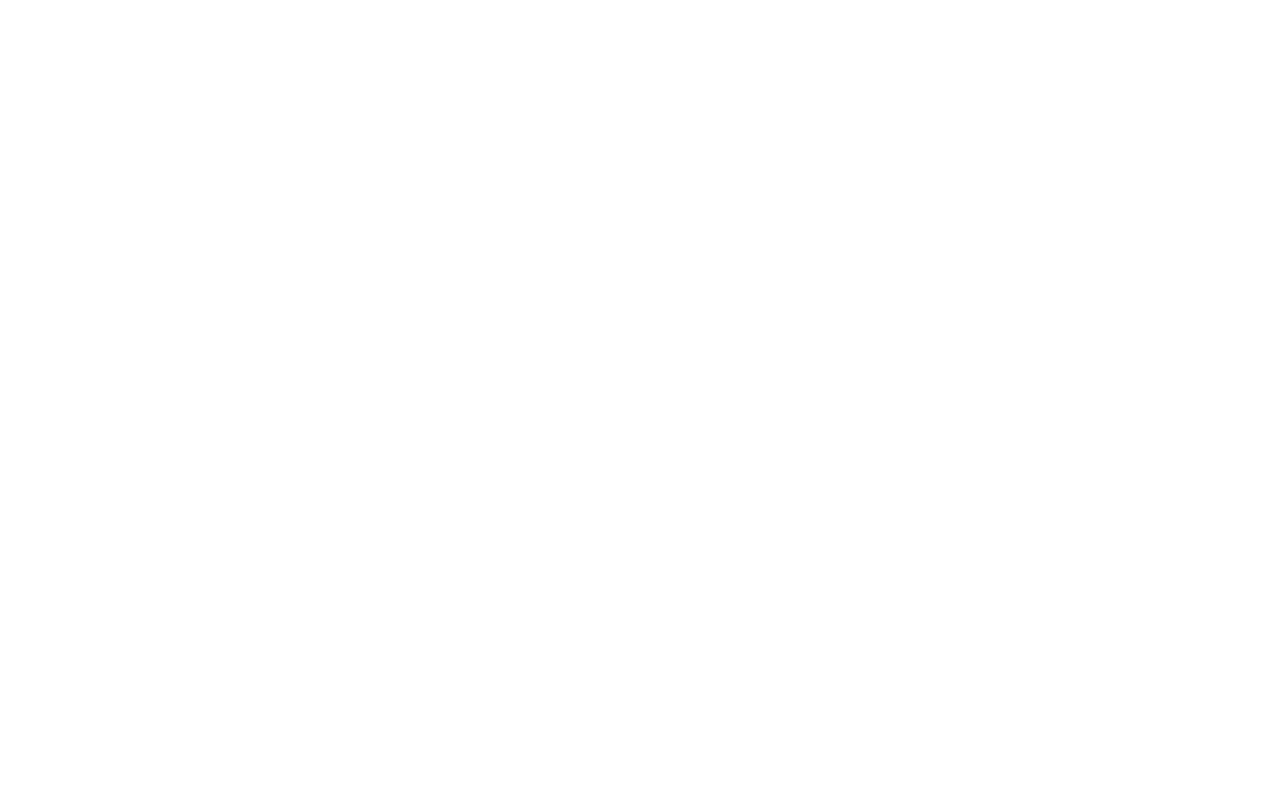
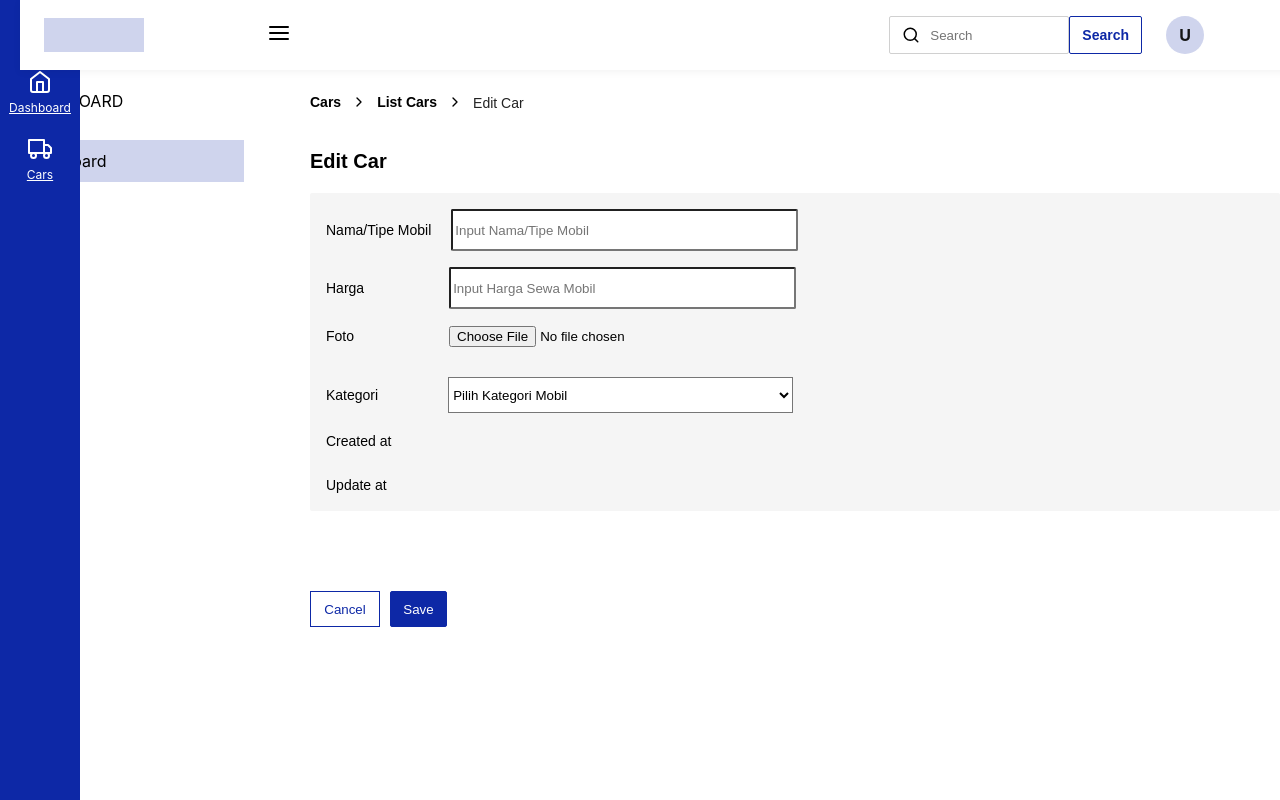
Before and after one commit to baihakidp/adminplatinum, a React (Create React App) app: page /Editcar/1 in a window 1280 px wide. Before the commit this address had no page. Built offline with nearby package versions, Linux system fonts and the light colour scheme.

Commit message:
edit and Add

```diff
--- a/src/App.js
+++ b/src/App.js
@@ -12,7 +12,7 @@ function App() {
       <Route path="/dashboard" element={<Dashboard />} />
       <Route path="/carlist" element={<ListCars />} />
       <Route path="/Addcar" element={<Addcar/>}/>
-      <Route path="/Editcar" element={<Editcar/>}/>
+      <Route path="/Editcar/:id" element={<Editcar/>}/>
     </Routes>
   );
 }
--- a/src/components/CarList.js
+++ b/src/components/CarList.js
@@ -25,9 +25,9 @@ const CarList = () => {
   const Dispatch = useDispatch();
   const {Mydelete} = useSelector((rootReducer) => rootReducer.reduceCar)
 
-  useEffect(() => {
-    Getcar();
-  })
+  // useEffect(() => {
+  //   Getcar();
+  // },[])
 
   useEffect(() => {
    Getcar()
@@ -271,7 +271,7 @@ const CarList = () => {
                       <FiTrash size={18} />
                       <p className="p-Delete">Delete</p>
                     </button>
-                    <Link to={"/Editcar"}>
+                    <Link to={`/Editcar/${item.id}`}>
                     <button className="button-edit">
                      <FiEdit size={18}  />
                       <p className="p-Edit">Edit</p>
--- a/src/components/Navbar.js
+++ b/src/components/Navbar.js
@@ -1,8 +1,21 @@
-import React from "react";
+import { useEffect, useState } from "react";
 import { FiMenu, FiSearch } from "react-icons/fi";
 import "./Navbar.css";
 
 const Navbar = () => {
+  const [Mymail, setMymail] = useState(false)
+
+  useEffect(() => {
+    const email = localStorage.getItem('email')
+
+   if(email) {
+    setMymail(email)
+   }
+   else {
+    setMymail();
+   }
+
+  })
   return (
     <div className="navbar-bg">
       <div className="navbar-container">
@@ -25,7 +38,8 @@ const Navbar = () => {
               <div className="profile-logo">
                 <p>U</p>
               </div>
-              <div className="name-logo">Unis Badri</div>
+             {Mymail ?   <div className="name-logo">{Mymail}</div>
+             : null}
             </div>
           </div>
         </div>
--- a/src/components/Updatecar.css
+++ b/src/components/Updatecar.css
@@ -94,3 +94,35 @@
     height: 36px;
     background-color: white;
 }
+
+.created-at {
+   display: flex;
+   margin-left: 16px;
+   font-size: 14px;
+   font-family: Arial, Helvetica, sans-serif;
+}
+
+.div-button-add {
+    display: flex;
+    margin-top: 80px;
+    gap: 10px;
+}
+
+.button-cancel {
+   width: 70px;
+   height: 36px;
+   color: #0D28A6;
+   background-color: white;
+   border: 1px solid #0D28A6;
+   cursor: pointer;
+}
+
+.button-save {
+    width: 57px;
+    height: 36px;
+    border-radius: 2px;
+    background-color: #0D28A6;
+    color: white;
+    border: #0D28A6 1px solid;
+    cursor: pointer;
+}
--- a/src/components/Updatecar.js
+++ b/src/components/Updatecar.js
@@ -1,7 +1,58 @@
 import "../components/Updatecar.css"
 import { FiChevronRight } from "react-icons/fi";
 import { FiUpload } from "react-icons/fi";
+import { useEffect, useState } from "react";
+import { useDispatch, useSelector } from "react-redux";
+import { Postcar } from "../redux/actions/carAction";
+import rootReducer from "../redux/reducers";
+import { Link, useNavigate } from "react-router-dom";
+
 const Updatecar = () => {
+     const [name, setname] = useState('');
+     const [harga, setharga] = useState('');
+     const [photo, setphoto] = useState(null);
+     const [cat, setcat] = useState(null);
+     const Dispatch = useDispatch();
+     const navigate = useNavigate('');
+     const {Newcar} = useSelector((rootReducer) => rootReducer.reduceCar)
+
+
+     const Handlename = (e) => {
+       setname(e.target.value)
+     }
+
+     const Handleprice= (e) => {
+       setharga(e.target.value)
+     }
+
+     const Handleimage = (e) => {
+      setphoto(e.target.files[0])
+     }
+
+     const Handlecategory = (e) => {
+       setcat(e.target.value)
+     }
+
+     console.log(name)
+     console.log(harga)
+     console.log(photo)
+     console.log(cat)
+
+     const HandleSavebutton = () => {
+        const formdata = new FormData();
+        formdata.append('name', name)
+        formdata.append('category', cat)
+        formdata.append('price', harga)
+        formdata.append('image', photo)
+
+        Dispatch(Postcar(formdata))
+
+        if(Newcar) {
+          alert('Mobil berhasil ditambahkan..')
+          navigate('/carlist')
+        }
+     }
+
     return (
         <div className="div-update">
           <div className="bread-crumb-add">
@@ -27,38 +78,55 @@ const Updatecar = () => {
          <div className="div-inputcarAdd">
             <div className="div-input">
               <label className="label-add">Nama/Tipe Mobil</label>
-              <input type={"name"} placeholder="Input Nama/Tipe Mobil" className="input-add"/>
+              <input type={"name"} placeholder="Input Nama/Tipe Mobil" className="input-add" onChange={Handlename}/>
             </div>
 
             {/* batas */}
 
             <div className="div-input">
               <label className="label-add">Harga</label>
-              <input type={"name"} placeholder="Input Harga Sewa Mobil" className="input-add1"/>
+              <input type={"name"} placeholder="Input Harga Sewa Mobil" className="input-add1" onChange={Handleprice}/>
             </div>
 
              {/* batas-batas */}
 
              <div className="div-input-file">
                 <label className="label-add">Foto</label>
-                <input type={'file'} className="input-file" />
+                <input type={'file'} className="input-file" onChange={Handleimage} />
              </div>
 
              {/* batas */}
 
              <div className="div-input">
                 <label className="label-add">Kategori</label>
-                <select className="select-add">
+                <select className="select-add" onChange={Handlecategory}>
                   <option>Pilih Kategori Mobil</option>
-                  <option>Small</option>
-                  <option>Medium</option>
-                  <option>Large</option>
+                  <option>2-4 orang</option>
+                  <option>4-6 orang</option>
+                  <option>6-8 orang</option>
                 </select>
              </div>
 
              {/* batas */}
 
+            <div className="created-at">
+               <p>Created at</p>
+            </div>
+
+          {/* batasan */}
+
+            <div className="created-at">
+               <p>Update at</p>
+            </div>
          </div>
+
+        {/* div untuk button */}
+          <div className="div-button-add">
+            <Link to={"/carlist"}>
+            <button className="button-cancel">Cancel</button>
+            </Link>
+            <button className="button-save" onClick={HandleSavebutton}>Save</button>
+          </div>
         </div>
     );
 }
--- /dev/null
+++ b/src/components/carEdit.js
@@ -0,0 +1,134 @@
+import "../components/Updatecar.css"
+import { FiChevronRight } from "react-icons/fi";
+import { Link, useNavigate, useParams } from "react-router-dom";
+import { Editmycar } from "../redux/actions/carAction";
+import { useState } from "react";
+import { useDispatch, useSelector } from "react-redux";
+import rootReducer from "../redux/reducers";
+
+const CarEdit = () => {
+  const [Name, setName] = useState('');
+  const [Harga, setHarga] = useState('');
+  const [img, setimg] = useState(null);
+  const [cat, setcat] = useState(null);
+  const {id} = useParams();
+  const Dispatch = useDispatch('');
+  const navigate = useNavigate('');
+  const {Edit} = useSelector((rootReducer) => rootReducer.reduceCar)
+
+  const HandleNama = (e) => {
+    setName(e.target.value)
+  }
+
+  const Handleprice = (e) => {
+    setHarga(e.target.value)
+  }
+
+  const HandleGambar = (e) => {
+     setimg(e.target.files[0])
+  }
+
+  const Handlecategori = (e) => {
+    setcat(e.target.value)
+  }
+
+  const HandlebuttonEdit = () => {
+    const formdata = new FormData();
+    formdata.append("name", Name)
+    formdata.append("price", Harga)
+    formdata.append("category", cat)
+    formdata.append('image', img)
+
+    Dispatch(Editmycar(id, formdata))
+
+    if(Edit) {
+      navigate('/carlist')
+    }
+  }
+
+  console.log(Name)
+  console.log(Harga)
+  console.log(img)
+  console.log(cat)
+
+  // console.log(Edit)
+
+    return (
+        <div className="div-update">
+        <div className="bread-crumb-add">
+           <p className="Cars-add">Cars</p>
+           <p className="Chevron-add">
+          <FiChevronRight />
+          </p>
+          <p className="list-cars-add">List Cars</p>
+          <p className="Chevron-add">
+          <FiChevronRight />
+          </p>
+          <p className="addnewcar">Edit Car</p>
+        </div>
+
+        {/* batasan */}
+
+        <div className="div-Addnewcar">
+         <p>Edit Car</p>
+        </div>
+
+          {/* input-Add car */}
+
+       <div className="div-inputcarAdd">
+          <div className="div-input">
+            <label className="label-add">Nama/Tipe Mobil</label>
+            <input type={"name"} placeholder="Input Nama/Tipe Mobil" className="input-add" onChange={HandleNama}/>
+          </div>
+
+          {/* batas */}
+
+          <div className="div-input">
+            <label className="label-add">Harga</label>
+            <input type={"name"} placeholder="Input Harga Sewa Mobil" className="input-add1" onChange={Handleprice}/>
+          </div>
+
+           {/* batas-batas */}
+
+           <div className="div-input-file">
+              <label className="label-add">Foto</label>
+              <input type={'file'} className="input-file" onChange={HandleGambar}/>
+           </div>
+
+           {/* batas */}
+
+           <div className="div-input">
+              <label className="label-add">Kategori</label>
+              <select className="select-add" onChange={Handlecategori}>
+                <option>Pilih Kategori Mobil</option>
+                <option>2-4 orang</option>
+                <option>4-6 orang</option>
+                <option>6-8 orang</option>
+              </select>
+           </div>
+
+           {/* batas */}
+
+          <div className="created-at">
+             <p>Created at</p>
+          </div>
+
+        {/* batasan */}
+
+          <div className="created-at">
+             <p>Update at</p>
+          </div>
+       </div>
+
+      {/* div untuk button */}
+        <div className="div-button-add">
+        <Link to={'/carlist'}>
+          <button className="button-cancel">Cancel</button>
+        </Link>
+          <button className="button-save" onClick={HandlebuttonEdit}>Save</button>
+        </div>
+      </div>
+    );
+}
+
+export default CarEdit;
--- a/src/pages/Editcar.js
+++ b/src/pages/Editcar.js
@@ -1,8 +1,11 @@
+import { useParams } from "react-router-dom";
+import Layoutwrapper from "../components/Layoutwrapper";
+import CarEdit from "../components/carEdit";
 const Editcar = () => {
     return (
-        <div>
-
-        </div>
+        <Layoutwrapper>
+            <CarEdit/>
+        </Layoutwrapper>
     );
 }
 
--- a/src/redux/actions/carAction.js
+++ b/src/redux/actions/carAction.js
@@ -21,3 +21,43 @@ export const Deletecars = (id) => (Dispatch) => {
 
 
 }
+
+export const Postcar = (formdata) => (Dispatch) => {
+  const token = localStorage.getItem('token');
+
+  const config = {
+      headers: {
+        access_token: token,
+      }
+  }
+
+  axios
+  .post('https://bootcamp-rent-cars.herokuapp.com/admin/car', formdata, config)
+  .then((res) => {
+     console.log(res)
+     Dispatch({
+        Type: "Post_newcar",
+        payload: res.data
+     })
+  })
+}
+
+export const Editmycar = (id, formdata) => (Dispatch) => {
+  const token = localStorage.getItem('token');
+
+  const config = {
+    headers: {
+        access_token: token,
+    }
+  }
+
+  axios
+  .put(`https://bootcamp-rent-cars.herokuapp.com/admin/car/${id}`, formdata, config)
+  .then((res) => {
+    console.log(res)
+    Dispatch({
+        type: "Edit_Content",
+        payload: res.data
+    })
+  })
+}
--- a/src/redux/reducers/carReducer.js
+++ b/src/redux/reducers/carReducer.js
@@ -5,6 +5,8 @@ const initialState = {
   mediumCar: false,
   largecar: false,
   Mydelete: '',
+  Newcar: {},
+  Edit: {},
 };
 
 export const carReducer = (state = initialState, action) => {
@@ -40,6 +42,18 @@ export const carReducer = (state = initialState, action) => {
         ...initialState,
         Mydelete: action.payload,
       }
+
+    case "Post_newcar":
+      return{
+        ...initialState,
+        Newcar: action.payload
+      }
+
+    case "Edit_Content":
+      return{
+        ...initialState,
+        Edit: action.payload
+      }
     default:
       return state;
   }
```
